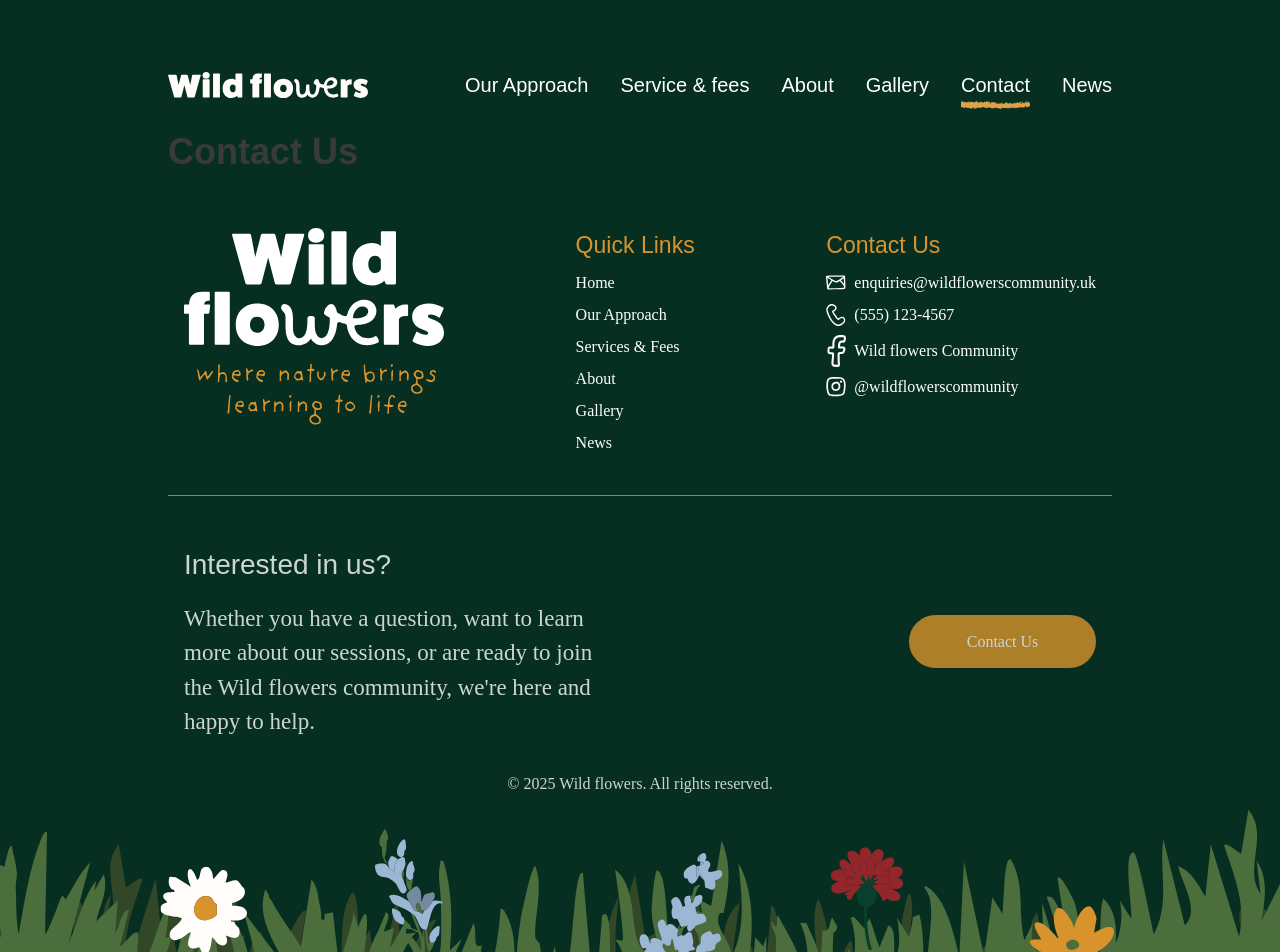
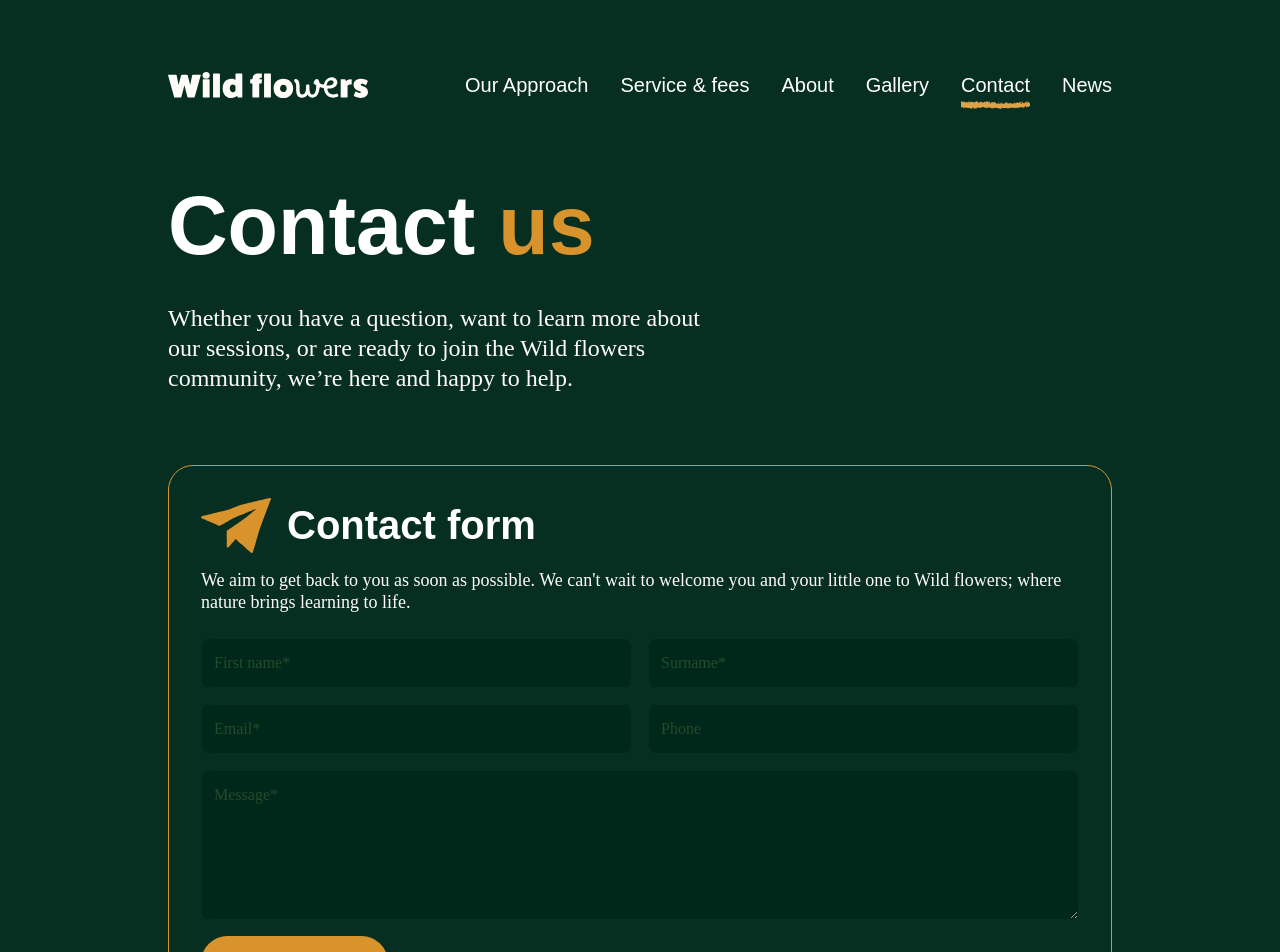
Before and after one commit to nick980v/wildflowers, a Next.js app: page /contact in a window 1280 px wide. Shown: the top 952 px of the page. Built offline with nearby package versions, Linux system fonts and the light colour scheme; a web font is replaced by a local one.

Commit message:
Contact form done

```diff
--- a/package.json
+++ b/package.json
@@ -12,6 +12,7 @@
     "next": "15.2.4",
     "react": "^19.0.0",
     "react-dom": "^19.0.0",
+    "resend": "^4.5.1",
     "styled-components": "^6.1.17"
   },
   "devDependencies": {
--- /dev/null
+++ b/src/app/api/contact/route.js
@@ -0,0 +1,32 @@
+import { Resend } from "resend";
+import { NextResponse } from "next/server";
+
+const resend = new Resend(process.env.RESEND_API_KEY);
+
+export async function POST(request) {
+  try {
+    const { firstName, surname, email, phone, message } = await request.json();
+
+    if (!firstName || !surname || !email || !message) {
+      return NextResponse.json({ message: "Missing fields" }, { status: 400 });
+    }
+
+    const data = await resend.emails.send({
+      from: "Wild flowers Contact Form<enquiries@wildflowerscommunity.uk>",
+      to: ["enquiries@wildflowerscommunity.uk"],
+      subject: `New contact form message from ${firstName} ${surname}`,
+      html: `<p><strong>Name:</strong> ${firstName} ${surname}</p>
+             <p><strong>Email:</strong> ${email}</p>
+             ${phone ? `<p><strong>Phone:</strong> ${phone}</p>` : ""}
+             <p><strong>Message:</strong><br/>${message}</p>`,
+    });
+
+    return NextResponse.json({ message: "Email sent", data });
+  } catch (error) {
+    console.error("Resend error:", error);
+    return NextResponse.json(
+      { message: "Failed to send email" },
+      { status: 500 }
+    );
+  }
+}
--- a/src/app/contact/page.js
+++ b/src/app/contact/page.js
@@ -1,14 +1,26 @@
 import Footer from "@/components/Footer";
 import Header from "@/components/Header";
+import styles from "./page.module.css";
+import ContactForm from "@/components/ContactForm";
 
 export default function Contact() {
   return (
     <main className="min-h-screen flex flex-col bg-[#062F21] text-[#3a3a3a] px-4 sm:px-8 md:px-12 lg:px-[168px] pt-8 sm:pt-12 md:pt-16 lg:pt-[70px]">
       <Header />
-      <div className="mt-8">
-        <h1 className="text-4xl font-bold mb-6">Contact Us</h1>
-        {/* Add your content here */}
+      <div className={styles.container}>
+        <div style={{ maxWidth: "566px" }}>
+          <h1 className={styles.heading}>
+            Contact <span style={{ color: "#D9932C" }}>us</span>
+          </h1>
+          <p className={styles.text}>
+            Whether you have a question, want to learn more about our sessions,
+            or are ready to join the Wild flowers community, we’re here and
+            happy to help.
+          </p>
+        </div>
       </div>
+      <ContactForm />
+
       <Footer />
     </main>
   );
--- /dev/null
+++ b/src/app/contact/page.module.css
@@ -0,0 +1,94 @@
+.container {
+    margin-top: 40px;
+    width: 100%;
+    position: relative;
+    display: flex;
+    flex-direction: column;
+    align-items: center;
+    margin-bottom: 3rem;
+  }
+
+  @media (min-width: 640px) {
+    .container {
+      margin-top: 60px;
+    }
+  }
+
+  @media (min-width: 768px) {
+    .container {
+      margin-top: 80px;
+    }
+  }
+
+  @media (min-width: 1024px) {
+    .container {
+      width: 100%;
+      max-width: none;
+      flex-direction: row;
+      align-items: center;
+      justify-content: space-between;
+      gap: 60px;
+    }
+  }
+
+  .contentContainer {
+    width: 100%;
+}
+
+.heading {
+  color: white;
+  font-size: 42px;
+  font-style: normal;
+  font-weight: 900;
+  line-height: 110%;
+  height: auto;
+  margin-bottom: 2rem;
+}
+
+.subHeading {
+    color: white;
+    font-size: 42px;
+    font-style: normal;
+    font-weight: 900;
+    line-height: 110%;
+    height: auto;
+    margin-bottom: 1rem;
+  }
+
+  .text {
+    color: #FFFCFA;
+    font-size: 18px;
+    line-height: 125%;
+    margin-bottom: 1.5rem;
+    font-style: normal;
+  }
+
+  @media (min-width: 640px) {
+    .heading {
+      font-size: 52px;
+    }
+    .text {
+      font-size: 20px;
+    }
+  }
+
+  @media (min-width: 768px) {
+    .heading {
+      font-size: 62px;
+    }
+    .text {
+      font-size: 22px;
+    }
+  }
+
+  @media (min-width: 1024px) {
+    .heading {
+      font-size: 82.56px;
+    }
+    .subHeading {
+      font-size: 48px
+    }
+    .text {
+      font-size: 24px;
+    }
+}
--- /dev/null
+++ b/src/components/ContactForm.js
@@ -0,0 +1,163 @@
+"use client";
+
+import { useState } from "react";
+import styled from "styled-components";
+import Button from "./Button";
+import Image from "next/image";
+
+const BorderContainer = styled.div`
+  border-radius: 25px;
+  border: 1px solid var(--Tertiary, #d9932c);
+  padding: 2rem;
+`;
+const SubHeading = styled.h1`
+  color: white;
+  font-size: 40px;
+  font-style: normal;
+  font-weight: 900;
+  line-height: 110%;
+  height: auto;
+  margin-bottom: 1rem;
+  display: flex;
+  align-items: center;
+  gap: 1rem;
+`;
+
+const Text = styled.p`
+  color: #fffcfa;
+  font-size: 18px;
+  line-height: 125%;
+  margin-bottom: 1.5rem;
+  font-style: normal;
+`;
+
+const Form = styled.form`
+  display: flex;
+  flex-direction: column;
+  gap: 1rem;
+`;
+
+const InputsContainer = styled.div`
+  display: grid;
+  grid-template-columns: 1fr 1fr;
+  gap: 1rem;
+`;
+
+const Input = styled.input`
+  color: var(--Accent, #4c6e3d);
+  border-radius: 8px;
+  border: 1px solid var(--Primary, #062f21);
+  background: #00281a;
+  padding: 0.75rem;
+  width: 100%;
+`;
+
+const TextArea = styled.textarea`
+  color: var(--Accent, #4c6e3d);
+  border-radius: 8px;
+  border: 1px solid var(--Primary, #062f21);
+  background: #00281a;
+  padding: 0.75rem;
+  width: 100%;
+  min-height: 150px;
+  resize: vertical;
+`;
+
+export default function ContactForm() {
+  const [form, setForm] = useState({
+    firstName: "",
+    surname: "",
+    email: "",
+    phone: "",
+    message: "",
+  });
+  const [status, setStatus] = useState("");
+
+  const handleChange = (e) =>
+    setForm({ ...form, [e.target.name]: e.target.value });
+
+  const handleSubmit = async (e) => {
+    e.preventDefault();
+    setStatus("Sending...");
+
+    const res = await fetch("/api/contact", {
+      method: "POST",
+      headers: { "Content-Type": "application/json" },
+      body: JSON.stringify(form),
+    });
+
+    if (res.ok) {
+      setStatus("Sent! Thank you.");
+      setForm({
+        firstName: "",
+        surname: "",
+        email: "",
+        phone: "",
+        message: "",
+      });
+    } else {
+      setStatus("Error sending message.");
+    }
+  };
+
+  return (
+    <BorderContainer>
+      <SubHeading>
+        <Image
+          src="/PaperPlane.svg"
+          alt="Paper plane icon"
+          width={70}
+          height={40}
+        />
+        Contact form
+      </SubHeading>
+      <Text>
+        We aim to get back to you as soon as possible. We can&apos;t wait to
+        welcome you and your little one to Wild flowers; where nature brings
+        learning to life.
+      </Text>
+      <Form onSubmit={handleSubmit}>
+        <InputsContainer>
+          <Input
+            name="firstName"
+            value={form.firstName}
+            onChange={handleChange}
+            placeholder="First name*"
+            required
+          />
+          <Input
+            name="surname"
+            value={form.surname}
+            onChange={handleChange}
+            placeholder="Surname*"
+            required
+          />
+          <Input
+            name="email"
+            value={form.email}
+            onChange={handleChange}
+            placeholder="Email*"
+            type="email"
+            required
+          />
+          <Input
+            name="phone"
+            value={form.phone}
+            onChange={handleChange}
+            placeholder="Phone"
+            type="tel"
+          />
+        </InputsContainer>
+        <TextArea
+          name="message"
+          value={form.message}
+          onChange={handleChange}
+          placeholder="Message*"
+          required
+        />
+        <Button type="submit">Send</Button>
+        <p>{status}</p>
+      </Form>
+    </BorderContainer>
+  );
+}
```
Also changed, not shown: public/PaperPlane.svg (added), 1 other file (tests, documents, lock files or other folders).
